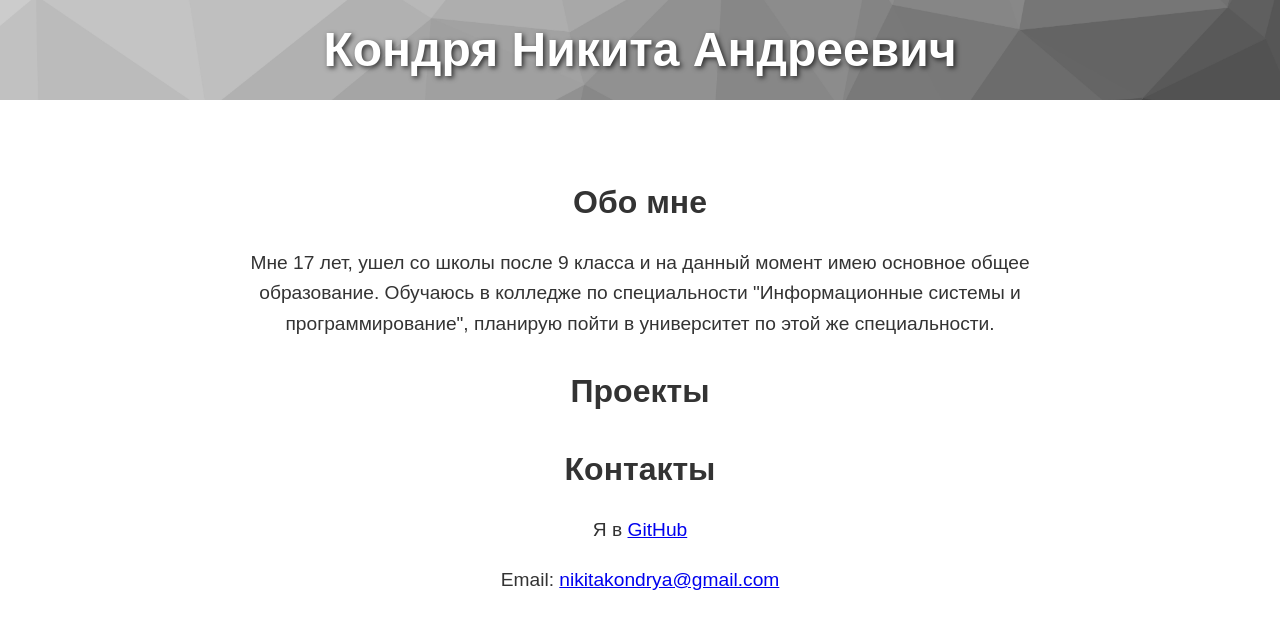
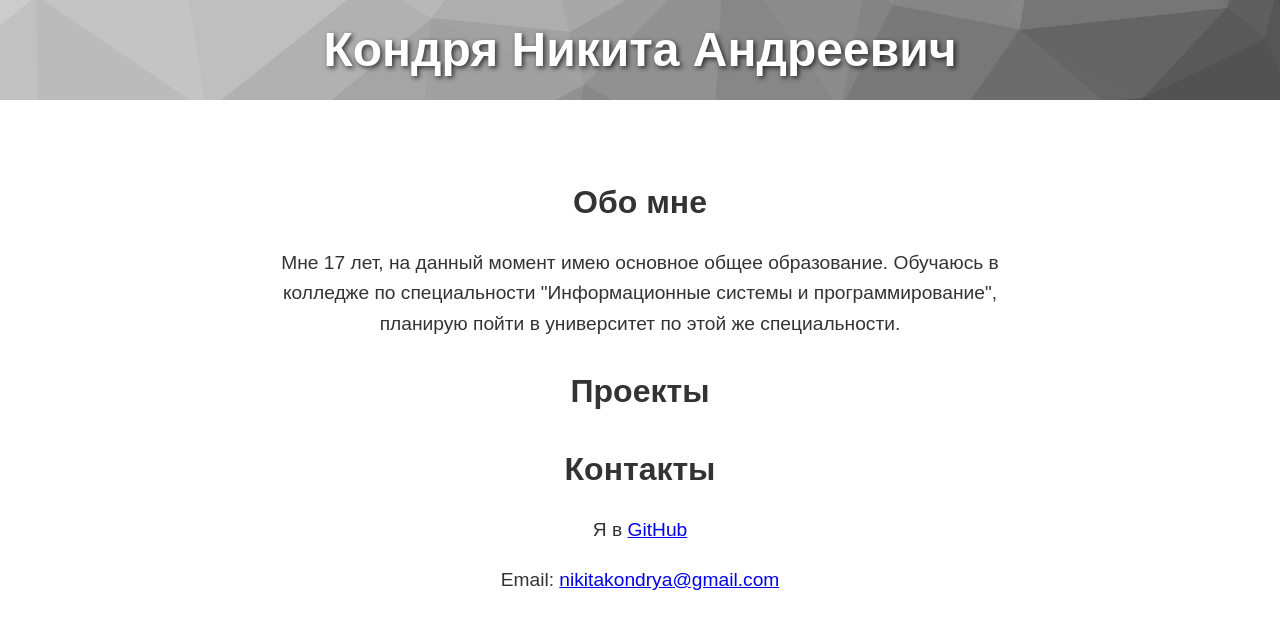
Before and after one commit to Force212/about-me, a plain HTML site: page index.html in a window 1280 px wide. Drawn offline with Linux system fonts and the light colour scheme.

Commit message:
fix: about me

```diff
--- a/index.html
+++ b/index.html
@@ -19,7 +19,7 @@
         <!-- Секция "Обо мне" -->
         <section class="section" id="about">
             <h2>Обо мне</h2>
-            <p>Мне 17 лет, ушел со школы после 9 класса и на данный момент имею основное общее образование. Обучаюсь в колледже по специальности "Информационные системы и программирование",
+            <p>Мне 17 лет, на данный момент имею основное общее образование. Обучаюсь в колледже по специальности "Информационные системы и программирование",
               планирую пойти в университет по этой же специальности.</p>
         </section>
 
```
